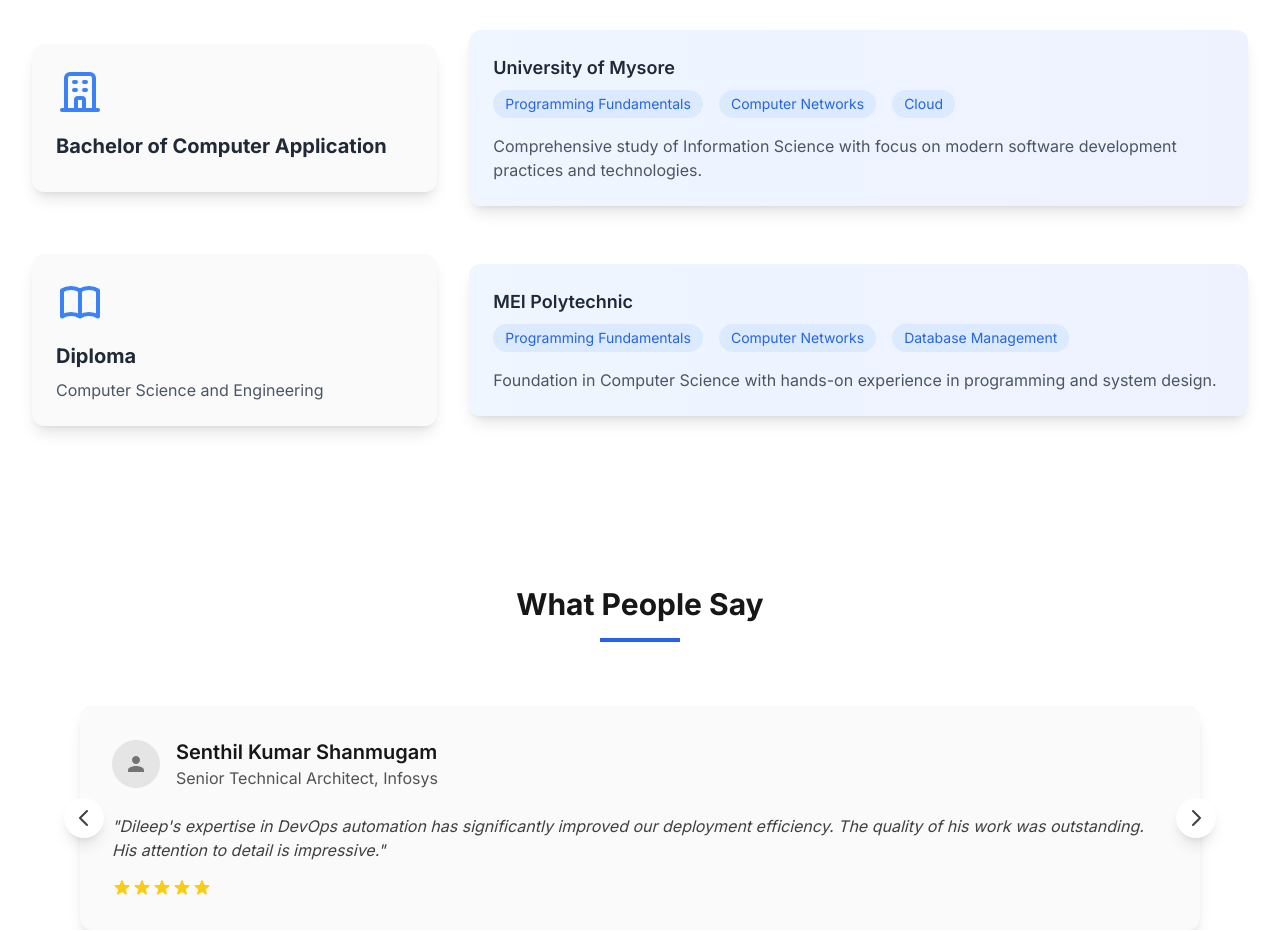
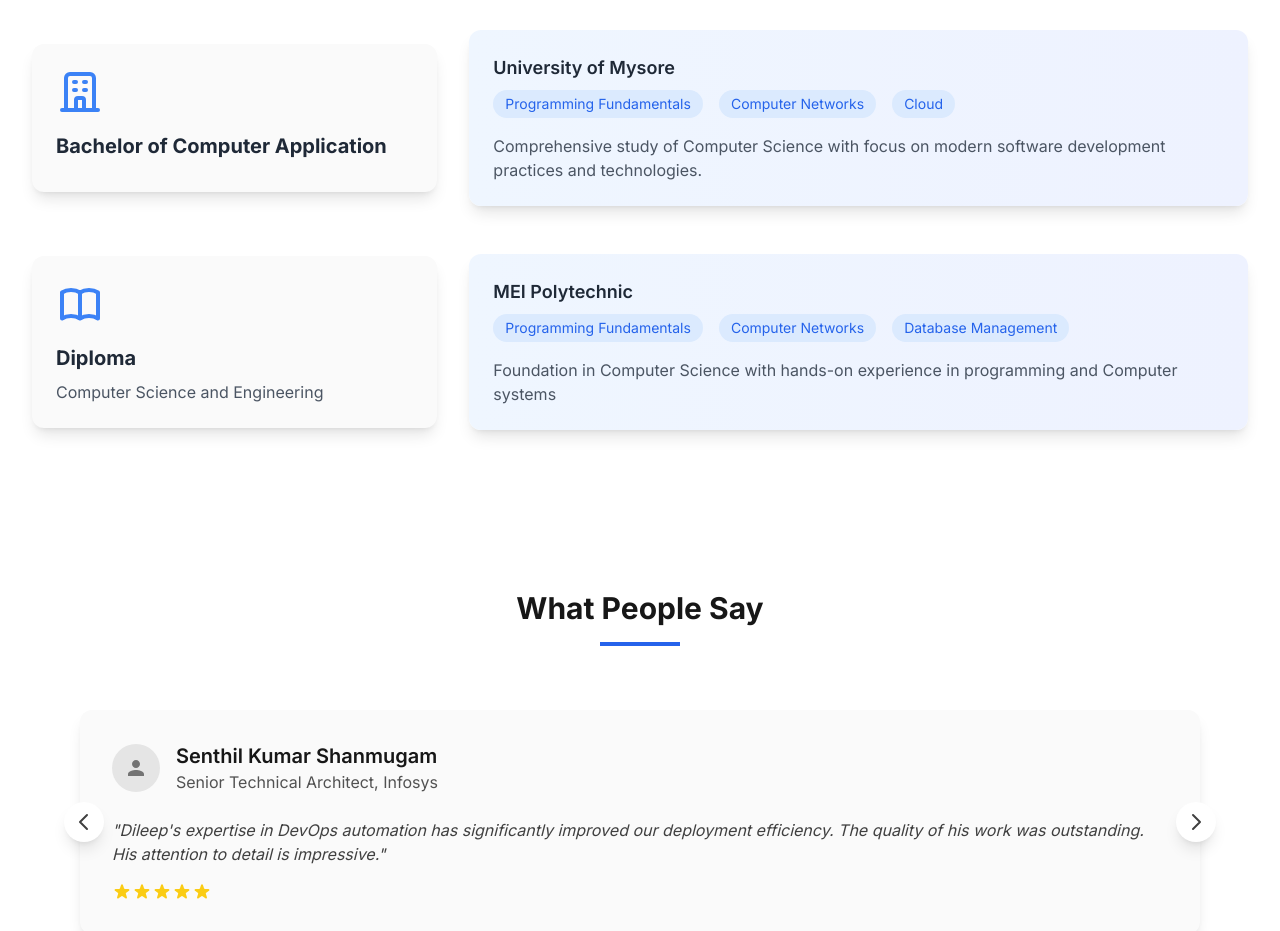
Before and after one commit to dileepkumar10/Portfolio, a plain HTML site: page index.html in a window 1280 px wide. Shown: the part 5100-6031 px from the top of the page. Drawn offline with nearby package versions, Linux system fonts and the light colour scheme.

Commit message:
Update index.html

```diff
--- a/index.html
+++ b/index.html
@@ -1041,7 +1041,7 @@
                 <span class="px-3 py-1 bg-blue-100 text-blue-600 rounded-full text-sm">Computer Networks</span>
                 <span class="px-3 py-1 bg-blue-100 text-blue-600 rounded-full text-sm">Cloud</span>
               </div>
-              <p class="text-gray-600">Comprehensive study of Information Science with focus on modern software development practices and technologies.</p>
+              <p class="text-gray-600">Comprehensive study of Computer Science with focus on modern software development practices and technologies.</p>
             </div>
           </div>
         </div>
@@ -1067,7 +1067,7 @@
                 <span class="px-3 py-1 bg-blue-100 text-blue-600 rounded-full text-sm">Computer Networks</span>
                 <span class="px-3 py-1 bg-blue-100 text-blue-600 rounded-full text-sm">Database Management</span>
               </div>
-              <p class="text-gray-600">Foundation in Computer Science with hands-on experience in programming and system design.</p>
+              <p class="text-gray-600">Foundation in Computer Science with hands-on experience in programming and Computer systems </p>
             </div>
           </div>
         </div>
```
